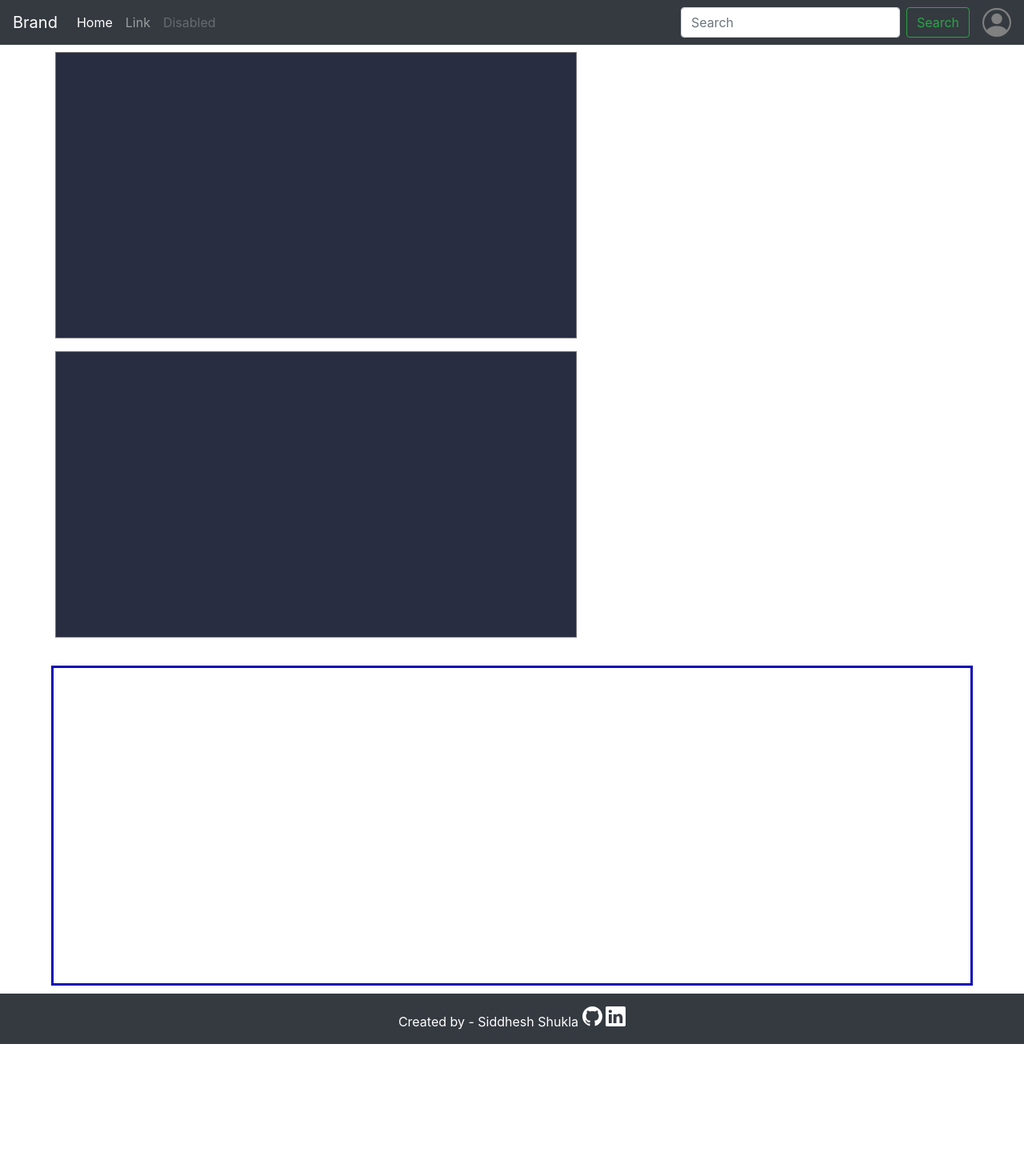
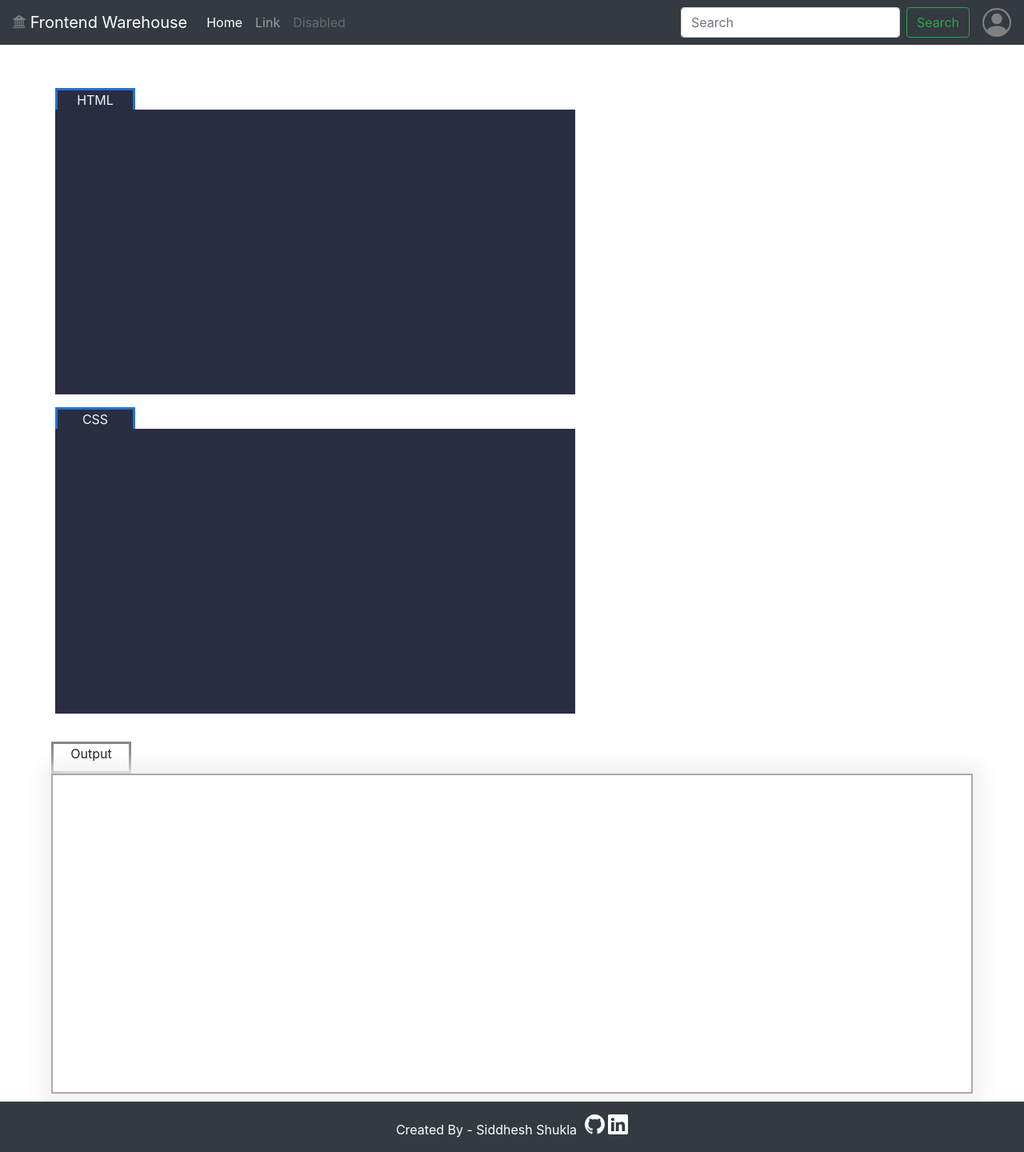
Before and after one commit to Siddhesh-Shukla/Frontend-Warehouse, a Django app: page / in a window 1280 px wide. Shown: the whole page at 80% size. Before the commit the page ends 1305 px from the top, so only its background shows below. Run offline with Django 3.2, Linux system fonts and the light colour scheme; some libraries are stand-ins or nearby versions.

Commit message:
Minor Changes on HTML, CSS boxes

```diff
--- a/main/templates/index.html
+++ b/main/templates/index.html
@@ -88,9 +88,37 @@
         aria-expanded="false"
         aria-label="Toggle navigation"
       >
-        <span class="navbar-toggler-icon"></span>
+        <span class="navbar-toggler-icon">
+          <svg
+            xmlns="http://www.w3.org/2000/svg"
+            width="16"
+            height="16"
+            fill="currentColor"
+            class="bi bi-bank2"
+            viewBox="0 0 16 16"
+          >
+            <path
+              d="M8.277.084a.5.5 0 0 0-.554 0l-7.5 5A.5.5 0 0 0 .5 6h1.875v7H1.5a.5.5 0 0 0 0 1h13a.5.5 0 1 0 0-1h-.875V6H15.5a.5.5 0 0 0 .277-.916l-7.5-5zM12.375 6v7h-1.25V6h1.25zm-2.5 0v7h-1.25V6h1.25zm-2.5 0v7h-1.25V6h1.25zm-2.5 0v7h-1.25V6h1.25zM8 4a1 1 0 1 1 0-2 1 1 0 0 1 0 2zM.5 15a.5.5 0 0 0 0 1h15a.5.5 0 1 0 0-1H.5z"
+            />
+          </svg>
+        </span>
       </button>
-      <a class="navbar-brand" href="#">Brand</a>
+
+      <a class="navbar-brand" href="#">
+        <svg
+          xmlns="http://www.w3.org/2000/svg"
+          width="16"
+          height="16"
+          fill="grey"
+          class="bi bi-bank2"
+          viewBox="0 0 16 16"
+        >
+          <path
+            d="M8.277.084a.5.5 0 0 0-.554 0l-7.5 5A.5.5 0 0 0 .5 6h1.875v7H1.5a.5.5 0 0 0 0 1h13a.5.5 0 1 0 0-1h-.875V6H15.5a.5.5 0 0 0 .277-.916l-7.5-5zM12.375 6v7h-1.25V6h1.25zm-2.5 0v7h-1.25V6h1.25zm-2.5 0v7h-1.25V6h1.25zm-2.5 0v7h-1.25V6h1.25zM8 4a1 1 0 1 1 0-2 1 1 0 0 1 0 2zM.5 15a.5.5 0 0 0 0 1h15a.5.5 0 1 0 0-1H.5z"
+          />
+        </svg>
+        Frontend Warehouse</a
+      >
 
       <div class="collapse navbar-collapse" id="navbarTogglerDemo03">
         <ul class="navbar-nav mr-auto mt-2 mt-lg-0">
@@ -134,9 +162,9 @@
         </svg>
       </div>
     </nav>
-    <!-- <div style="margin-top: 45px"></div>
+    <div style="margin-top: 45px"></div>
 
-    <div class="cards-list">
+    <!-- <div class="cards-list">
       <div class="card 1">
         <div class="card_image">
           <img src="https://i.redd.it/b3esnz5ra34y.jpg" />
@@ -250,7 +278,7 @@
           <p>Card Title</p>
         </div>
       </div>
-    </div>  -->
+    </div> -->
     <div
       style="
         width: 90%;
@@ -261,6 +289,21 @@
       "
     >
       <form method="post">
+        <div style="display: inline-block">
+          <div
+            style="
+              width: 100px;
+              background-color: rgb(41, 45, 66);
+              color: whitesmoke;
+              text-align: center;
+              border: 3px solid rgb(33, 115, 209);
+              margin: 5px;
+              margin-bottom: 0px;
+              border-bottom: none;
+            "
+          >
+            HTML
+          </div>
           <textarea
             name="HTML"
             id="HTML"
@@ -270,10 +313,28 @@
               background-color: rgb(41, 45, 66);
               resize: none;
               color: whitesmoke;
+              border: none;
               margin: 5px;
               padding: 10px;
+              margin-top: 0px;
             "
           ></textarea>
+        </div>
+        <div style="display: inline-block">
+          <div
+            style="
+              width: 100px;
+              background-color: rgb(41, 45, 66);
+              color: whitesmoke;
+              text-align: center;
+              border: 3px solid rgb(33, 115, 209);
+              border-bottom: none;
+              margin: 5px;
+              margin-bottom: 0px;
+            "
+          >
+            CSS
+          </div>
           <textarea
             name="CSS"
             id="CSS"
@@ -283,22 +344,36 @@
               background-color: rgb(41, 45, 66);
               resize: none;
               color: whitesmoke;
+              border: none;
               margin: 5px;
               padding: 10px;
+              margin-top: 0px;
             "
           ></textarea>
+        </div>
       </form>
     </div>
     <br />
+    <div style="width: 90%; border: none; margin: auto">
+      <div
+        style="
+          height: 40px;
+          width: 100px;
+          border: 3px solid rgb(133, 132, 132);
+          text-align: center;
+        "
+      >
+        Output
+      </div>
       <div
         id="output"
         style="
           height: 400px;
-        width: 90%;
-        border: 3px solid rgb(9, 9, 182);
-        margin: auto;
+          border: 2px solid rgb(168, 168, 168);
+          box-shadow: 0 0 25px 12.5px #f1f1f1;
         "
       ></div>
+    </div>
     <script>
       $("#HTML").on("input", function (e) {
         e.preventDefault();
@@ -342,10 +417,10 @@
 
     <footer
       class="page-footer font-small bg-dark text-white"
-      style="margin-top: 10px"
+      style="margin-top: 10px; width: 100%"
     >
       <div class="footer-copyright text-center py-3">
-        Created by - Siddhesh Shukla
+        <span style="margin-right: 5px"> Created By - Siddhesh Shukla </span>
         <svg
           xmlns="http://www.w3.org/2000/svg"
           width="25"
```
Lines whose indentation alone changed are shown as unchanged.
